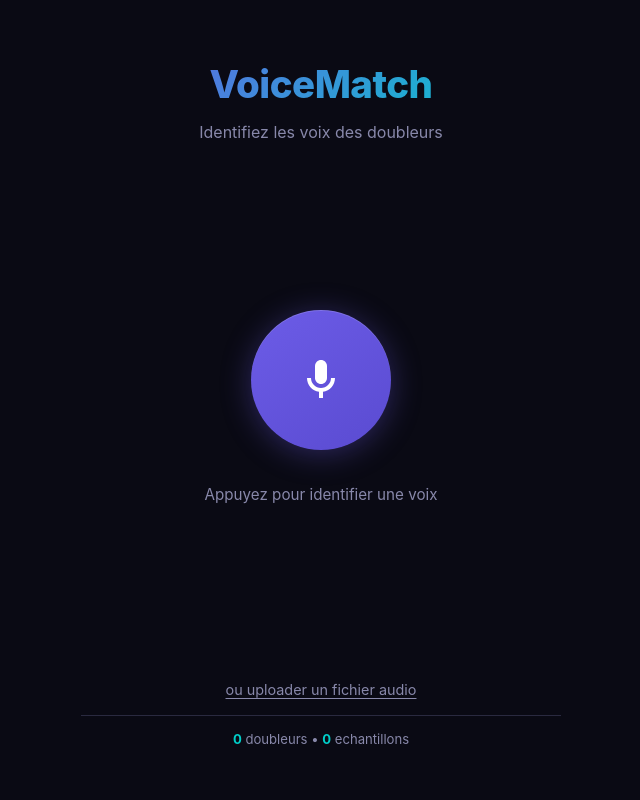
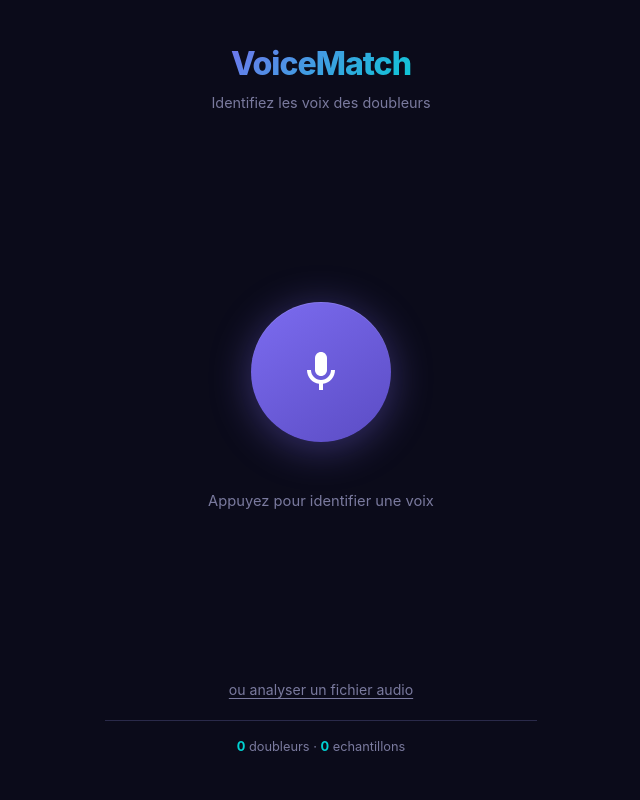
Before and after one commit to LePr0fesseur/VoiceMatch, a FastAPI app: page / in a window 1280 px wide. Shown: the whole page, without its empty margins (319-959 px from the left). Run offline with FastAPI, Linux system fonts and the light colour scheme; data that the repository does not hold is empty.

Commit message:
fix: cache-busting, centering, design polish, all IDs verified
Root cause of all issues: browser was serving cached old JS/CSS files.

- Add ?v=3 cache-busting query params to all CSS/JS references in HTML
- Rewrite style.css: proper centering with flex on .app + .screen + .listen-area
- Rewrite admin.css: login card uses absolute centering (top:50% transform)
- Rename .placeholder to .empty-msg (admin) + .admin-section to .card
- All 20 admin element IDs verified matching between HTML and JS
- All 12 public element IDs verified matching between HTML and JS
- Backend tested: login, session check, actors, logout all working via curl

https://claude.ai/code/session_01T7ZLGnQg8LuFk7FkW3fZct

```diff
--- a/static/admin.js
+++ b/static/admin.js
@@ -163,13 +163,13 @@ document.addEventListener('DOMContentLoaded', () => {
         try {
             const resp = await fetch('/api/admin/actors', { credentials: 'same-origin' });
             if (!resp.ok) {
-                list.innerHTML = '<p class="placeholder">Erreur d\'authentification</p>';
+                list.innerHTML = '<p class="empty-msg">Erreur d\'authentification</p>';
                 return;
             }
             const data = await resp.json();
 
             if (!data.actors || data.actors.length === 0) {
-                list.innerHTML = '<p class="placeholder">Aucun doubleur dans la base.</p>';
+                list.innerHTML = '<p class="empty-msg">Aucun doubleur dans la base.</p>';
                 return;
             }
 
@@ -210,7 +210,7 @@ document.addEventListener('DOMContentLoaded', () => {
                 });
             });
         } catch (err) {
-            list.innerHTML = '<p class="placeholder">Erreur de chargement</p>';
+            list.innerHTML = '<p class="empty-msg">Erreur de chargement</p>';
         }
     }
 
--- a/static/style.css
+++ b/static/style.css
@@ -1,105 +1,102 @@
-/* VoiceMatch - Styles */
+/* ============================================
+   VoiceMatch - Main Stylesheet
+   ============================================ */
+
 :root {
-    --primary: #6c5ce7;
-    --primary-dark: #5a4bd1;
-    --primary-glow: rgba(108, 92, 231, 0.35);
-    --secondary: #00cec9;
-    --danger: #e74c3c;
-    --success: #00b894;
-    --warning: #fdcb6e;
-    --bg: #0a0a14;
-    --bg-card: #151525;
-    --text: #f0f0f0;
-    --text-muted: #8888aa;
-    --border: #2a2a40;
-    --radius: 16px;
+    --primary: #7c6cf0;
+    --primary-dark: #5b4cc4;
+    --primary-glow: rgba(124, 108, 240, 0.4);
+    --accent: #00d2d3;
+    --danger: #ff6b6b;
+    --success: #51cf66;
+    --warning: #fcc419;
+    --bg: #0b0b1a;
+    --bg-surface: #13132a;
+    --bg-card: #1a1a35;
+    --text: #eeeef5;
+    --text-dim: #7a7a9e;
+    --border: #2a2a4a;
+    --radius: 14px;
 }
 
 *, *::before, *::after {
-    margin: 0;
-    padding: 0;
-    box-sizing: border-box;
+    margin: 0; padding: 0; box-sizing: border-box;
 }
 
-html {
+html, body {
     height: 100%;
 }
 
 body {
-    font-family: -apple-system, BlinkMacSystemFont, 'Segoe UI', Roboto, sans-serif;
+    font-family: -apple-system, BlinkMacSystemFont, 'Segoe UI', Roboto, Helvetica, Arial, sans-serif;
     background: var(--bg);
     color: var(--text);
-    min-height: 100%;
     line-height: 1.5;
+    -webkit-font-smoothing: antialiased;
 }
 
-/* ---- Utility ---- */
 .hidden { display: none !important; }
-.sr-only {
-    position: absolute;
-    width: 1px; height: 1px;
-    padding: 0; margin: -1px;
-    overflow: hidden;
-    clip: rect(0,0,0,0);
-    border: 0;
-}
 
-/* ================================================================
-   PUBLIC APP
-   ================================================================ */
+/* ============================================
+   PUBLIC APP - Shazam-like
+   ============================================ */
 
 .app {
     width: 100%;
-    max-width: 520px;
+    max-width: 480px;
     margin: 0 auto;
     min-height: 100vh;
+    display: flex;
+    flex-direction: column;
 }
 
 /* ---- Screens ---- */
 .screen {
     display: none;
     flex-direction: column;
+    align-items: center;
     min-height: 100vh;
-    padding: 24px 20px;
+    padding: 40px 24px 24px;
 }
 .screen.active {
     display: flex;
 }
 
 /* ---- Header ---- */
-header {
+.app-header {
     text-align: center;
-    padding: 32px 0 0;
+    margin-bottom: 12px;
 }
-header h1 {
-    font-size: 2.4rem;
+.logo {
+    font-size: 2rem;
     font-weight: 800;
-    letter-spacing: -0.5px;
-    background: linear-gradient(135deg, var(--primary) 0%, var(--secondary) 100%);
+    letter-spacing: -1px;
+    background: linear-gradient(135deg, var(--primary), var(--accent));
     -webkit-background-clip: text;
     -webkit-text-fill-color: transparent;
     background-clip: text;
 }
-.subtitle {
-    color: var(--text-muted);
-    margin-top: 6px;
-    font-size: 1rem;
+.tagline {
+    color: var(--text-dim);
+    font-size: 0.9rem;
+    margin-top: 4px;
 }
 
-/* ---- Listen Area ---- */
+/* ---- Listen Area (centered vertically) ---- */
 .listen-area {
     flex: 1;
     display: flex;
     flex-direction: column;
     align-items: center;
     justify-content: center;
-    padding: 20px 0;
+    width: 100%;
 }
 
+/* ---- Big Microphone Button ---- */
 .btn-listen-wrapper {
     position: relative;
-    width: 160px;
-    height: 160px;
+    width: 180px;
+    height: 180px;
     display: flex;
     align-items: center;
     justify-content: center;
@@ -118,29 +115,27 @@ header h1 {
     justify-content: center;
     position: relative;
     z-index: 2;
-    transition: transform 0.2s ease, box-shadow 0.3s ease;
-    box-shadow:
-        0 4px 30px var(--primary-glow),
-        inset 0 1px 0 rgba(255,255,255,0.15);
+    transition: transform 0.2s, box-shadow 0.3s;
+    box-shadow: 0 6px 40px var(--primary-glow), inset 0 1px 0 rgba(255,255,255,0.12);
 }
 .btn-listen:hover {
-    transform: scale(1.06);
-    box-shadow: 0 4px 50px var(--primary-glow);
+    transform: scale(1.07);
+    box-shadow: 0 8px 60px var(--primary-glow);
 }
 .btn-listen:active {
-    transform: scale(0.96);
+    transform: scale(0.95);
 }
 .btn-listen .mic-icon {
     width: 48px;
     height: 48px;
 }
 
-/* Pulse rings (around button) */
+/* ---- Pulse Rings ---- */
 .pulse-ring {
     position: absolute;
     top: 50%; left: 50%;
     width: 140px; height: 140px;
-    margin-top: -70px; margin-left: -70px;
+    margin: -70px 0 0 -70px;
     border-radius: 50%;
     border: 2px solid var(--primary);
     opacity: 0;
@@ -148,133 +143,126 @@ header h1 {
     z-index: 1;
 }
 .btn-listen-wrapper.listening .pulse-ring.ring-1 {
-    animation: pulse-expand 2s ease-out infinite;
+    animation: pulse-out 2s ease-out infinite;
 }
 .btn-listen-wrapper.listening .pulse-ring.ring-2 {
-    animation: pulse-expand 2s ease-out 1s infinite;
+    animation: pulse-out 2s ease-out 1s infinite;
 }
-@keyframes pulse-expand {
-    0%   { transform: scale(1); opacity: 0.5; }
-    100% { transform: scale(2); opacity: 0; }
+@keyframes pulse-out {
+    0%   { transform: scale(1);   opacity: 0.6; }
+    100% { transform: scale(2.2); opacity: 0; }
 }
 
-/* Listening state */
+/* ---- Listening State ---- */
 .btn-listen-wrapper.listening .btn-listen {
-    background: linear-gradient(145deg, var(--danger), #c0392b);
-    box-shadow: 0 4px 40px rgba(231,76,60,0.4);
-    animation: glow-pulse 1.5s ease-in-out infinite;
+    background: linear-gradient(145deg, var(--danger), #e03131);
+    box-shadow: 0 6px 40px rgba(255,107,107,0.5);
+    animation: glow-beat 1.4s ease-in-out infinite;
 }
 .btn-listen-wrapper.listening .pulse-ring {
     border-color: var(--danger);
 }
-@keyframes glow-pulse {
-    0%,100% { box-shadow: 0 4px 30px rgba(231,76,60,0.3); }
-    50%     { box-shadow: 0 4px 60px rgba(231,76,60,0.55); }
+@keyframes glow-beat {
+    0%, 100% { box-shadow: 0 6px 30px rgba(255,107,107,0.35); }
+    50%      { box-shadow: 0 6px 60px rgba(255,107,107,0.65); }
 }
 
 .listen-label {
-    margin-top: 24px;
-    color: var(--text-muted);
-    font-size: 0.95rem;
+    margin-top: 28px;
+    color: var(--text-dim);
+    font-size: 0.92rem;
     text-align: center;
 }
 
-/* Waveform */
+/* ---- Waveform ---- */
 .waveform-container {
     margin-top: 20px;
     width: 100%;
-    max-width: 280px;
+    max-width: 260px;
     border-radius: 10px;
     overflow: hidden;
-    background: rgba(0,0,0,0.3);
+    background: rgba(0,0,0,0.4);
 }
 .waveform-container canvas {
-    width: 100%;
-    height: 60px;
-    display: block;
+    width: 100%; height: 60px; display: block;
 }
 
-/* Bottom section */
+/* ---- Bottom Section ---- */
 .bottom-section {
     text-align: center;
-    padding-bottom: 12px;
-}
-.upload-alt {
-    padding: 14px 0;
+    width: 100%;
+    padding-bottom: 20px;
 }
 .link-upload {
-    color: var(--text-muted);
-    font-size: 0.9rem;
+    display: inline-block;
+    color: var(--text-dim);
+    font-size: 0.88rem;
     cursor: pointer;
     text-decoration: underline;
     text-underline-offset: 3px;
+    padding: 10px 0;
     transition: color 0.2s;
 }
-.link-upload:hover { color: var(--secondary); }
+.link-upload:hover { color: var(--accent); }
 
 .stats-bar {
-    padding: 14px 0;
-    color: var(--text-muted);
-    font-size: 0.82rem;
+    padding: 16px 0 0;
+    margin-top: 10px;
+    color: var(--text-dim);
+    font-size: 0.8rem;
     border-top: 1px solid var(--border);
 }
 .stats-bar span {
-    color: var(--secondary);
+    color: var(--accent);
     font-weight: 700;
 }
 
 /* ---- Results Screen ---- */
 .btn-back {
+    align-self: flex-start;
     display: inline-flex;
     align-items: center;
     gap: 6px;
-    background: none;
-    border: none;
-    color: var(--text-muted);
+    background: none; border: none;
+    color: var(--text-dim);
     cursor: pointer;
     font-size: 0.9rem;
-    padding: 10px 0;
-    margin-bottom: 20px;
+    padding: 8px 0;
+    margin-bottom: 24px;
     transition: color 0.2s;
 }
 .btn-back:hover { color: var(--text); }
 
-/* Best match */
+/* Best match card */
 .best-match-card {
     background: var(--bg-card);
     border: 1px solid var(--success);
     border-radius: var(--radius);
-    padding: 28px 24px;
+    padding: 32px 24px;
     text-align: center;
+    width: 100%;
     margin-bottom: 24px;
-    box-shadow: 0 0 30px rgba(0,184,148,0.08);
+    box-shadow: 0 0 40px rgba(81,207,102,0.06);
 }
 .match-score {
-    font-size: 2.8rem;
+    font-size: 3rem;
     font-weight: 900;
-    background: linear-gradient(135deg, var(--primary), var(--secondary));
+    background: linear-gradient(135deg, var(--primary), var(--accent));
     -webkit-background-clip: text;
     -webkit-text-fill-color: transparent;
     background-clip: text;
-    margin-bottom: 6px;
+    line-height: 1;
+    margin-bottom: 8px;
 }
-.match-name {
-    font-size: 1.6rem;
-    font-weight: 700;
-    margin-bottom: 4px;
-}
-.match-role {
-    color: var(--text-muted);
-    font-size: 0.95rem;
-    margin-bottom: 16px;
-}
+.match-name { font-size: 1.5rem; font-weight: 700; margin-bottom: 4px; }
+.match-role { color: var(--text-dim); font-size: 0.92rem; margin-bottom: 16px; }
 
 /* Wikipedia info */
 .wiki-info {
     margin-top: 20px;
     text-align: left;
     display: flex;
-    gap: 16px;
+    gap: 14px;
     align-items: flex-start;
     border-top: 1px solid var(--border);
     padding-top: 18px;
--- a/templates/index.html
+++ b/templates/index.html
@@ -3,22 +3,22 @@
 <head>
     <meta charset="UTF-8">
     <meta name="viewport" content="width=device-width, initial-scale=1.0">
-    <title>VoiceMatch - Identifier une voix de doubleur</title>
-    <link rel="stylesheet" href="/static/style.css">
+    <title>VoiceMatch</title>
+    <link rel="stylesheet" href="/static/style.css?v=3">
 </head>
 <body>
     <div class="app">
-        <!-- Main screen: Shazam-like -->
+        <!-- Main screen -->
         <div id="screen-main" class="screen active">
-            <header>
-                <h1>VoiceMatch</h1>
-                <p class="subtitle">Identifiez les voix des doubleurs</p>
+            <header class="app-header">
+                <h1 class="logo">VoiceMatch</h1>
+                <p class="tagline">Identifiez les voix des doubleurs</p>
             </header>
 
             <div class="listen-area">
-                <div class="btn-listen-wrapper">
+                <div class="btn-listen-wrapper" id="btn-listen-wrapper">
                     <button id="btn-listen" class="btn-listen" type="button" aria-label="Ecouter">
-                        <svg class="mic-icon" viewBox="0 0 24 24" width="48" height="48" fill="none">
+                        <svg class="mic-icon" viewBox="0 0 24 24" fill="none">
                             <path d="M12 14c1.66 0 3-1.34 3-3V5c0-1.66-1.34-3-3-3S9 3.34 9 5v6c0 1.66 1.34 3 3 3z" fill="currentColor"/>
                             <path d="M17 11c0 2.76-2.24 5-5 5s-5-2.24-5-5H5c0 3.53 2.61 6.43 6 6.92V21h2v-3.08c3.39-.49 6-3.39 6-6.92h-2z" fill="currentColor"/>
                         </svg>
@@ -35,29 +35,23 @@
             </div>
 
             <div class="bottom-section">
-                <div class="upload-alt">
-                    <label for="input-file-match" class="link-upload">
-                        ou uploader un fichier audio
-                    </label>
-                    <input type="file" id="input-file-match" accept="audio/*" class="sr-only" />
-                </div>
+                <label for="input-file-match" class="link-upload">
+                    ou analyser un fichier audio
+                </label>
+                <input type="file" id="input-file-match" accept="audio/*" hidden />
 
                 <div class="stats-bar">
-                    <span id="stat-actors">{{ stats.actors }}</span> doubleurs &bull;
-                    <span id="stat-samples">{{ stats.voice_samples }}</span> echantillons
+                    <span>{{ stats.actors }}</span> doubleurs &middot;
+                    <span>{{ stats.voice_samples }}</span> echantillons
                 </div>
             </div>
         </div>
 
         <!-- Results screen -->
         <div id="screen-results" class="screen">
-            <button id="btn-back" class="btn-back" type="button" aria-label="Retour">
-                <svg viewBox="0 0 24 24" width="20" height="20" fill="none">
-                    <path d="M20 11H7.83l5.59-5.59L12 4l-8 8 8 8 1.41-1.41L7.83 13H20v-2z" fill="currentColor"/>
-                </svg>
-                Nouvelle identification
+            <button id="btn-back" class="btn-back" type="button">
+                &larr; Nouvelle identification
             </button>
-
             <div id="results-container"></div>
         </div>
 
@@ -68,6 +62,6 @@
         </div>
     </div>
 
-    <script src="/static/app.js"></script>
+    <script src="/static/app.js?v=3"></script>
 </body>
 </html>
```
Also changed, not shown: other parts of static/style.css (+58 -63 lines), static/admin.css (+92 -116 lines), templates/admin.html (+22 -29 lines).
